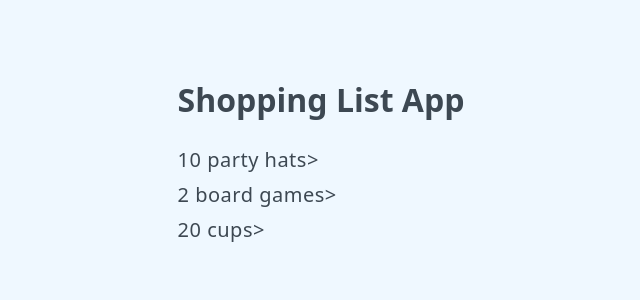
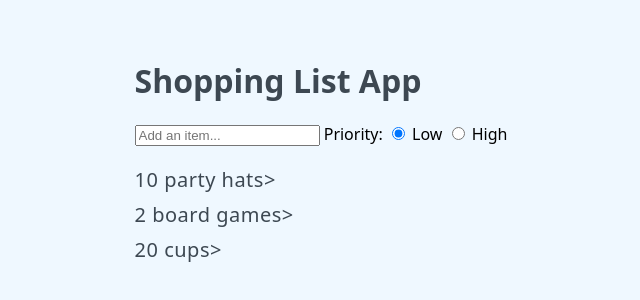
Before and after one commit to ZALOFARG/todo-app-vue, a Vue app: page / in a window 1280 px wide. Shown: the part 240-540 px from the top of the page, without its empty margins (319-959 px from the left). Built offline with nearby package versions, Linux system fonts and the light colour scheme; the HTML template or start-up script is replaced by a standard one.

Commit message:
feat: create radio buttons and display its values

```diff
--- a/src/App.vue
+++ b/src/App.vue
@@ -7,10 +7,22 @@
   { id: 2, label: '2 board games' },
   { id: 3, label: '20 cups' },
 ])
+const newItem = ref('')
+const newItemPriority = ref('low')
 </script>
 
 <template>
   <h1>{{ header }}</h1>
+  <input v-model.trim="newItem" type="text" placeholder="Add an item..." />
+  Priority:
+  <label>
+    <input type="radio" v-model="newItemPriority" value="low" />
+    Low
+  </label>
+  <label>
+    <input type="radio" v-model="newItemPriority" value="high" />
+    High
+  </label>
   <ul>
     <li v-for="item in items" :key="item.id">{{ item.label }}></li>
   </ul>
```
